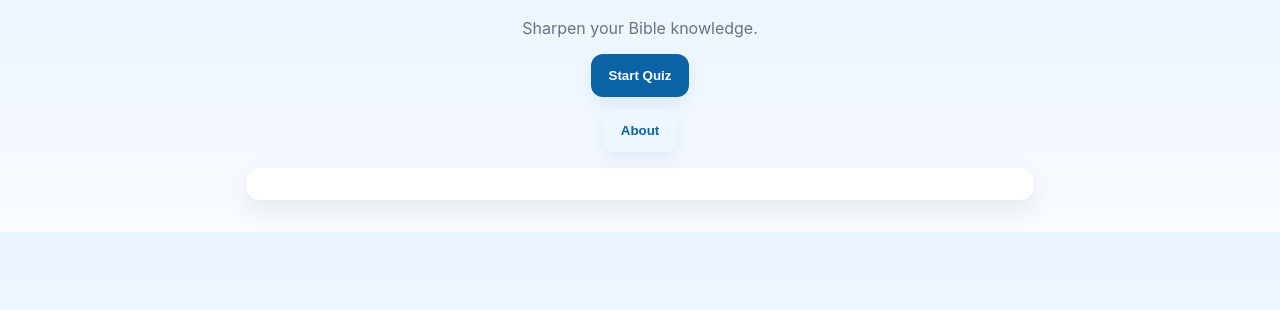
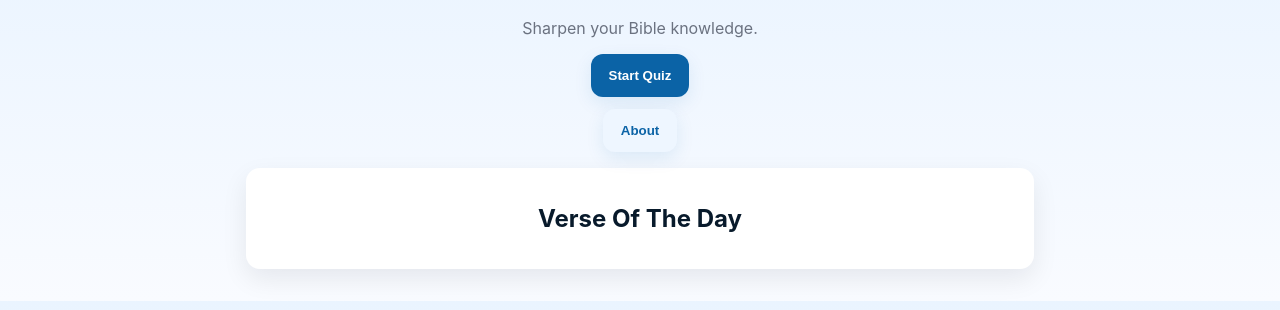
Before and after one commit to joelgomashie42-svg/Faith-Quest-3.0, a plain HTML site: page home.html in a window 1280 px wide. Shown: the part 60-370 px from the top of the page. Drawn offline with Linux system fonts and the light colour scheme.

Commit message:
Update home.html

```diff
--- a/home.html
+++ b/home.html
@@ -18,6 +18,7 @@
       <button class="btn" onclick="nav.replace('about.html')">About</button>
     </div>
     <section class="card">
+      <h2>Verse Of The Day</h2>
 
   </main>
 <script src="js/nav.js"></script>
```
